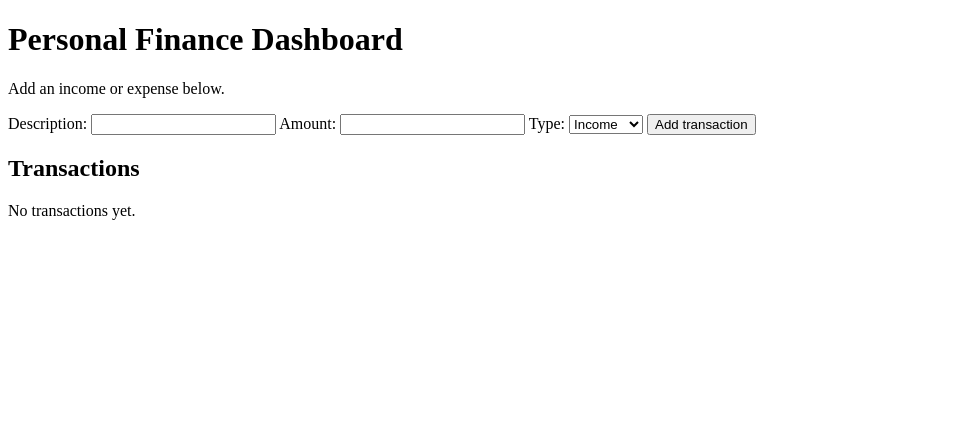
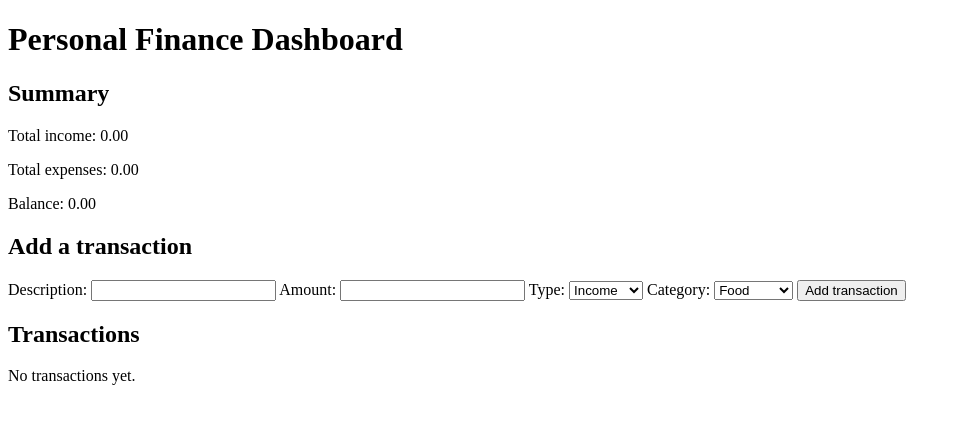
Before and after one commit to tarunknaval1-dev/personal-finance-dashboard, a Flask app: page / in a window 1280 px wide. Shown: the top 424 px of the page, without its empty margins (0-961 px from the left). Run offline with Flask 3, Linux system fonts and the light colour scheme; data that the repository does not hold is empty.

Commit message:
Add categories and financial summary

```diff
--- a/app.py
+++ b/app.py
@@ -6,6 +6,8 @@ from flask import Flask, redirect, render_template, request, url_for
 app = Flask(__name__)
 DATABASE = Path(__file__).with_name("finance.db")
 
+CATEGORIES = ["Food", "Transport", "Bills", "Shopping", "Salary", "Other"]
+
 
 def get_connection():
     connection = sqlite3.connect(DATABASE)
@@ -13,16 +15,28 @@ def get_connection():
     return connection
 
 
-def create_table():
+def create_tables():
     with get_connection() as connection:
         connection.execute("""
             CREATE TABLE IF NOT EXISTS transactions (
                 id INTEGER PRIMARY KEY AUTOINCREMENT,
                 description TEXT NOT NULL,
                 amount REAL NOT NULL,
-                type TEXT NOT NULL CHECK (type IN ('income', 'expense'))
+                type TEXT NOT NULL CHECK (type IN ('income', 'expense')),
+                category TEXT NOT NULL DEFAULT 'Other'
             )
         """)
+
+        # Add the category column to a database created on Day 4.
+        columns = connection.execute(
+            "PRAGMA table_info(transactions)"
+        ).fetchall()
+
+        if not any(column["name"] == "category" for column in columns):
+            connection.execute(
+                "ALTER TABLE transactions "
+                "ADD COLUMN category TEXT NOT NULL DEFAULT 'Other'"
+            )
 
 
 @app.route("/", methods=["GET", "POST"])
@@ -31,32 +45,63 @@ def home():
         description = request.form.get("description", "").strip()
         amount_text = request.form.get("amount", "").strip()
         transaction_type = request.form.get("type", "")
+        category = request.form.get("category", "")
 
         try:
             amount = float(amount_text)
         except ValueError:
             amount = 0
 
-        if description and amount > 0 and transaction_type in ("income", "expense"):
+        if (
+            description
+            and amount > 0
+            and transaction_type in ("income", "expense")
+            and category in CATEGORIES
+        ):
             with get_connection() as connection:
                 connection.execute(
                     """
-                    INSERT INTO transactions (description, amount, type)
-                    VALUES (?, ?, ?)
+                    INSERT INTO transactions
+                        (description, amount, type, category)
+                    VALUES (?, ?, ?, ?)
                     """,
-                    (description, amount, transaction_type),
+                    (description, amount, transaction_type, category),
                 )
 
         return redirect(url_for("home"))
 
     with get_connection() as connection:
         transactions = connection.execute(
-            "SELECT description, amount, type FROM transactions ORDER BY id DESC"
+            """
+            SELECT id, description, amount, type, category
+            FROM transactions
+            ORDER BY id DESC
+            """
         ).fetchall()
 
-    return render_template("index.html", transactions=transactions)
+        totals = connection.execute(
+            """
+            SELECT
+                COALESCE(SUM(CASE WHEN type = 'income' THEN amount ELSE 0 END), 0)
+                    AS income,
+                COALESCE(SUM(CASE WHEN type = 'expense' THEN amount ELSE 0 END), 0)
+                    AS expenses
+            FROM transactions
+            """
+        ).fetchone()
+
+    balance = totals["income"] - totals["expenses"]
+
+    return render_template(
+        "index.html",
+        transactions=transactions,
+        income=totals["income"],
+        expenses=totals["expenses"],
+        balance=balance,
+        categories=CATEGORIES,
+    )
 
 
 if __name__ == "__main__":
-    create_table()
+    create_tables()
     app.run(debug=True)
--- a/templates/index.html
+++ b/templates/index.html
@@ -7,16 +7,16 @@
 </head>
 <body>
     <h1>Personal Finance Dashboard</h1>
-    <p>Add an income or expense below.</p>
 
+    <h2>Summary</h2>
+    <p>Total income: {{ "%.2f"|format(income) }}</p>
+    <p>Total expenses: {{ "%.2f"|format(expenses) }}</p>
+    <p>Balance: {{ "%.2f"|format(balance) }}</p>
+
+    <h2>Add a transaction</h2>
     <form method="POST">
         <label for="description">Description:</label>
-        <input
-            type="text"
-            id="description"
-            name="description"
-            required
-        >
+        <input type="text" id="description" name="description" required>
 
         <label for="amount">Amount:</label>
         <input
@@ -34,16 +34,23 @@
             <option value="expense">Expense</option>
         </select>
 
+        <label for="category">Category:</label>
+        <select id="category" name="category" required>
+            {% for category in categories %}
+                <option value="{{ category }}">{{ category }}</option>
+            {% endfor %}
+        </select>
+
         <button type="submit">Add transaction</button>
     </form>
 
     <h2>Transactions</h2>
-
     {% if transactions %}
         <ul>
             {% for transaction in transactions %}
                 <li>
                     {{ transaction.description }} —
+                    {{ transaction.category }} —
                     {{ transaction.type }} —
                     {{ "%.2f"|format(transaction.amount) }}
                 </li>
```
